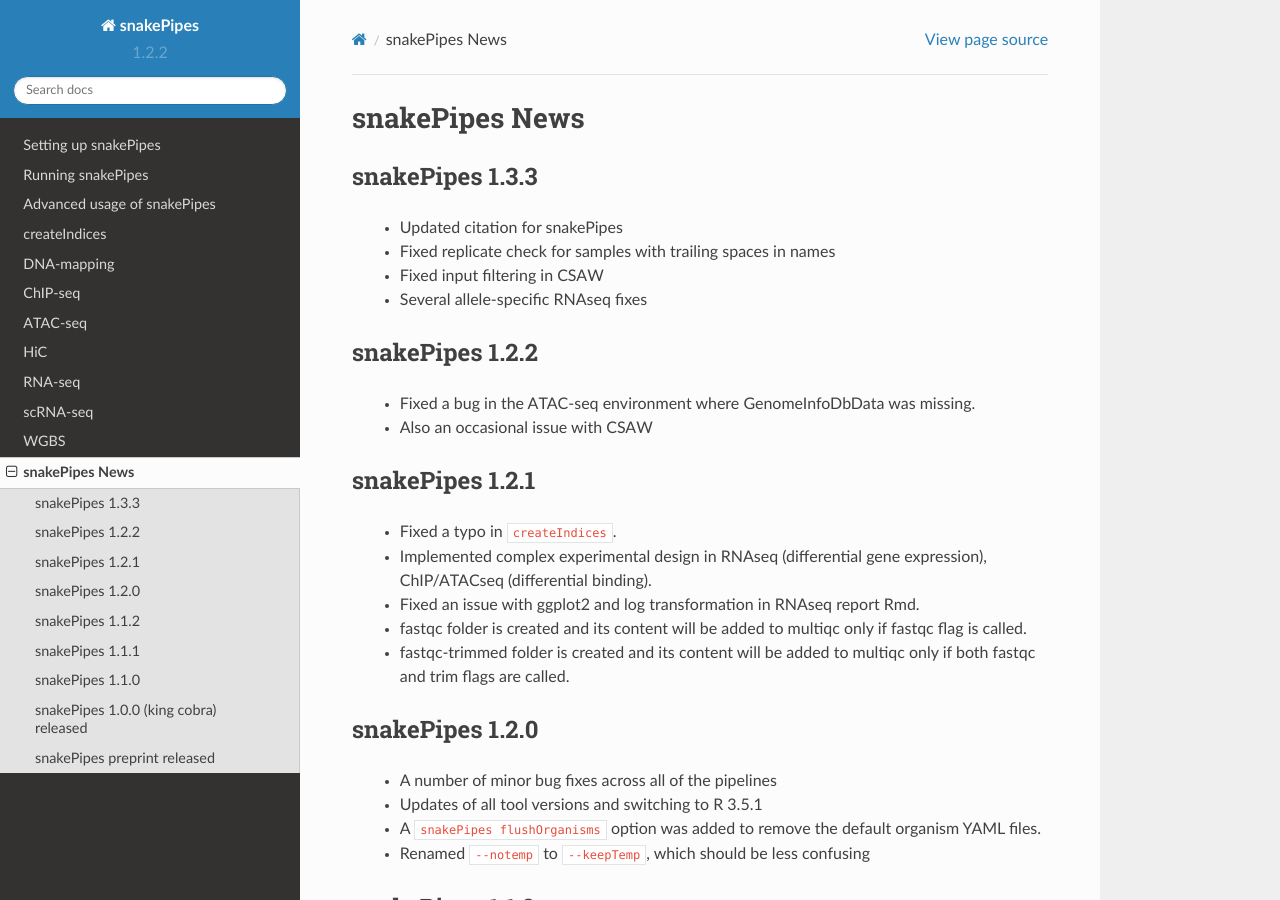
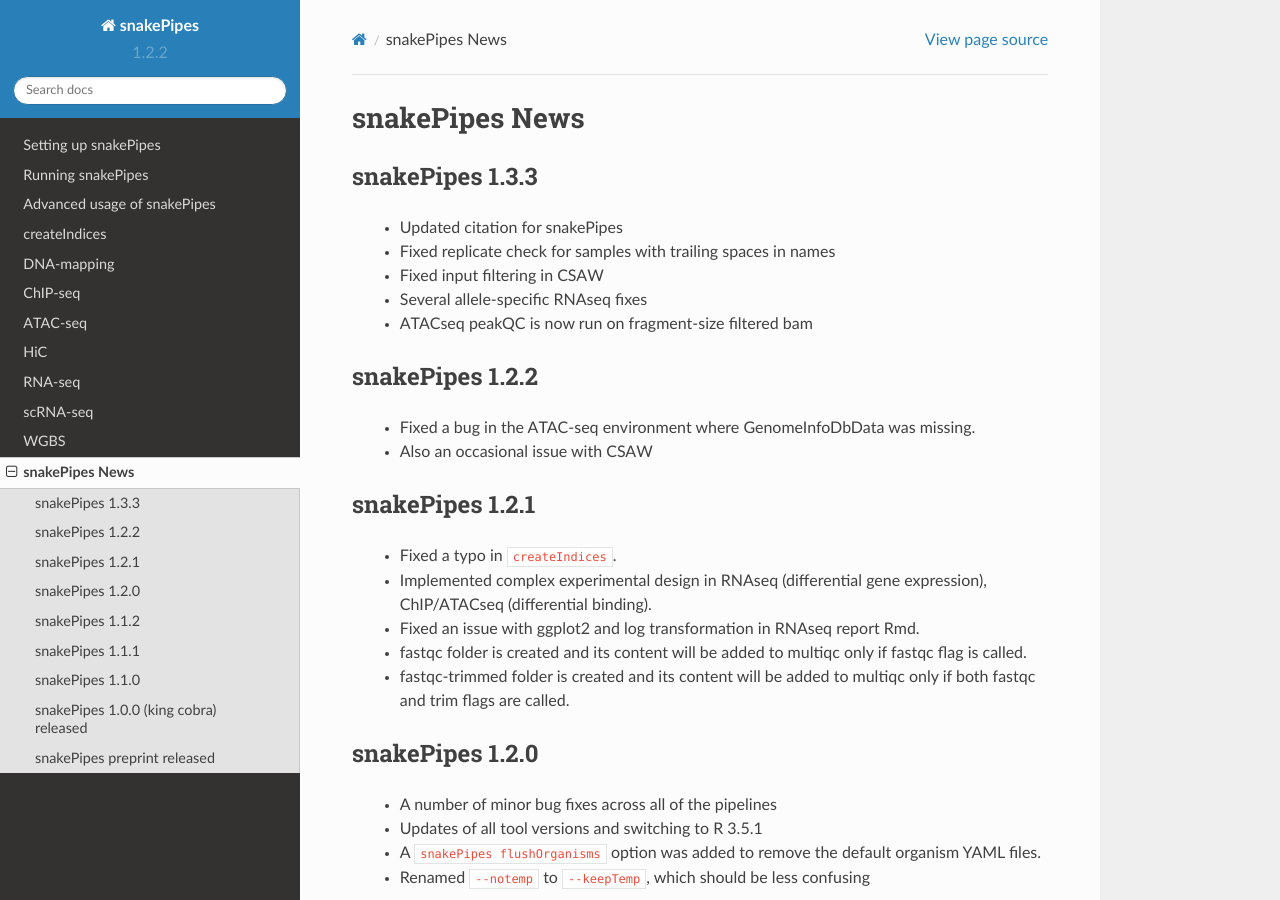
Before and after one commit to maxplanck-ie/snakepipes, a Sphinx documentation site: the page built from docs/content/News.rst, in a window 1280 px wide and 900 px high. Built offline with Sphinx 7.4.7 and the Read the Docs theme 2.0.0, drawn with Linux system fonts in a browser that asks for light colours.

Commit message:
ATAC qc on short cleaned bam

```diff
--- a/docs/content/News.rst
+++ b/docs/content/News.rst
@@ -8,6 +8,7 @@ snakePipes 1.3.3
  * Fixed replicate check for samples with trailing spaces in names
  * Fixed input filtering in CSAW
  * Several allele-specific RNAseq fixes
+ * ATACseq peakQC is now run on fragment-size filtered bam
 
 snakePipes 1.2.2
 ----------------
```
Also changed, not shown: 1 other file.
